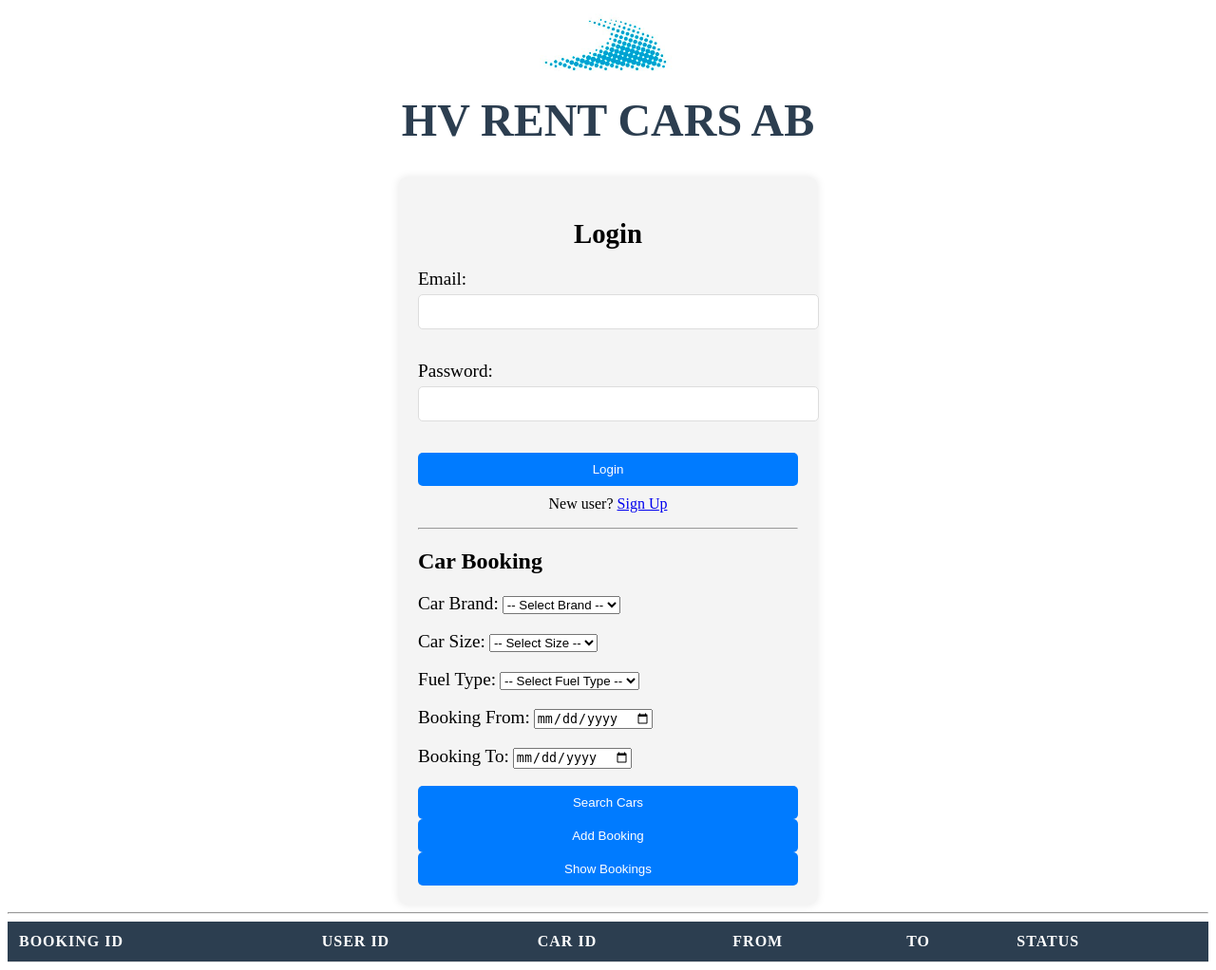
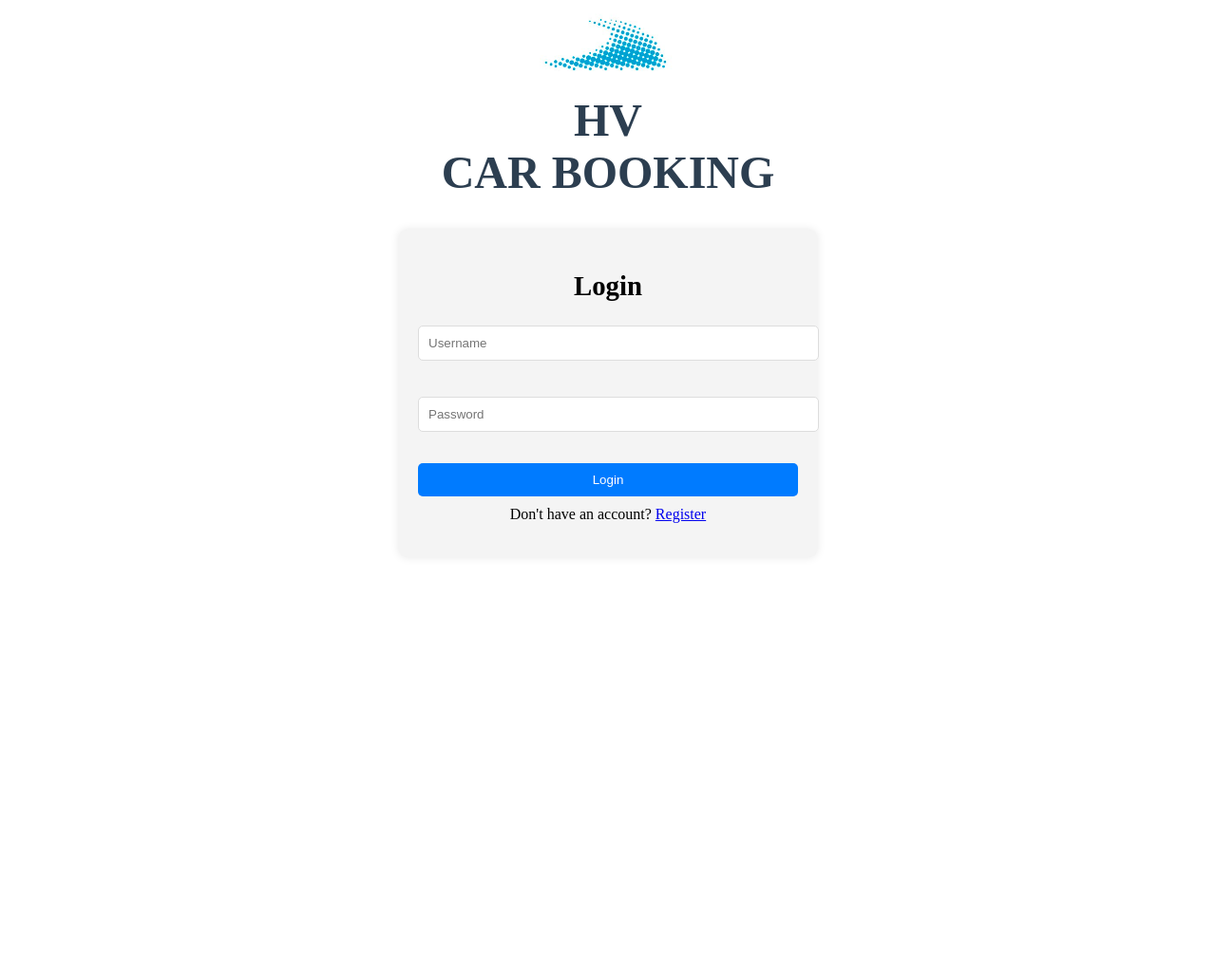
Before and after one commit to Nweder/DSD400_project, a Django app: page / in a window 1280 px wide. Shown: the whole page at 95% size. After the commit the page ends 551 px from the top, so only its background shows below. Run offline with Django 5.2, Linux system fonts and the light colour scheme; lists and menus that the app fills with data are empty.

Commit message:
la till login på homePage

```diff
--- a/DjangoServer/DOCUMENTATION.txt
+++ b/DjangoServer/DOCUMENTATION.txt
@@ -14,4 +14,4 @@ Varje ändring vi gör ska dokumenteras, så vi vet vad vi ska redovisa
 
 2025-02-23 skapade models.py. Här förvaras funktioner som hanterar querys med databas /FL
 
-2025-02-24
+2025-02-25 Satte upp login för användare på homePage / FL
--- a/DjangoServer/DSD400Project/DSD400Project/urls.py
+++ b/DjangoServer/DSD400Project/DSD400Project/urls.py
@@ -19,8 +19,8 @@ from django.urls import path
 from . import views
 
 urlpatterns = [
-    path('admin/', admin.site.urls),
-    path('',views.homePage),
-    path('about/',views.aboutPage),
-    path('user/',views.userPage),
+    path('admin/', admin.site.urls,name='admin'),
+    path('',views.homePage,name='homePage'),
+    path('about/',views.aboutPage,name='aboutPage'),
+    path('register/',views.registerPage,name='registerPage'),
 ]
--- a/DjangoServer/DSD400Project/DSD400Project/views.py
+++ b/DjangoServer/DSD400Project/DSD400Project/views.py
@@ -1,10 +1,22 @@
-from django.shortcuts import render
+from django.shortcuts import render, redirect
+from django.contrib.auth import authenticate, login, logout
+from django.urls import reverse
 
 def homePage(request):
-    return render(request, 'home.html')
+    if request.method == 'POST':
+        username = request.POST['username']
+        password = request.POST['password']
+        user = authenticate(request, username=username, password=password)
+        if user is not None:
+            login(request, user)
+            return redirect(reverse('homePage'))
+        else:
+            return redirect(reverse('homePage'))
+    else:
+        return render(request, 'home.html')
 
 def aboutPage(request):
     return render(request, 'about.html')
 
-def userPage(request):
-    return render(request, 'user.html')
+def registerPage(request):
+    pass
--- a/DjangoServer/DSD400Project/static/css/style.css
+++ b/DjangoServer/DSD400Project/static/css/style.css
@@ -40,7 +40,7 @@ label {
     margin-bottom: 5px;
 }
 
-input[type="email"], input[type="password"] {
+input[type="text"], input[type="password"] {
     width: 100%;
     padding: 10px;
     margin: 5px 0 15px;
--- a/DjangoServer/DSD400Project/templates/about.html
+++ b/DjangoServer/DSD400Project/templates/about.html
@@ -11,5 +11,4 @@
     <p>This project is made by Mohamad Nweder and Felix Löhnn</p>
     <p>Detta är en placeholder</p>
     <p>Check out the <a href="/">Home</a> here</p>
-    <p>Check out the <a href="/user">User</a> here</p>
 </html>
--- a/DjangoServer/DSD400Project/templates/home.html
+++ b/DjangoServer/DSD400Project/templates/home.html
@@ -9,84 +9,31 @@
 </head>
 <body>
     <div class="logo-container">
-    <img src="{% static 'images/hv_logo.png' %}" alt="Hv Rent Cars AB Logo" class="logo">
+    <img src="{% static 'images/hv_logo.png' %}" alt="HV Logo" class="logo">
     </div>
-    <h1>Hv Rent Cars AB</h1>
+    <h1>HV <br>car booking</h1>
+
+    <!--homePage är login, sedan omvandlas den till hemsidan där man bokar-->
+
+    {% if username.is_authenticated %}
+    <div>
+        <h1>Welcome, {{ username }}</h1>
+    </div>
+    {% else %}
     <div id="boxes">
-        <form id="authForm">
+        <form id="authForm" method="POST" action="{% url 'homePage' %}">
+            {% csrf_token %}
+            <form>
             <h2 id="authTitle">Login</h2>
-            <label for="email">Email:</label>
-            <input type="email" id="email" required><br><br>
-
-            <label for="password">Password:</label>
-            <input type="password" id="password" required><br><br>
-
-            <button type="button" onclick="handleAuth()">Login</button>
-            <p id="toggleAuth">
-                New user? <a href="#" onclick="toggleAuth()">Sign Up</a>
-            </p>
-        </form>
-        <hr>
-        <form id="bookingForm" class="hidden">
-            <h2>Car Booking</h2>
-
-            <!-- Filter Choices -->
-            <label for="brand">Car Brand:</label>
-            <select id="brand">
-                <option value="">-- Select Brand --</option>
-                <option value="Volvo">Volvo</option>
-                <option value="BMW">BMW</option>
-                <option value="Audi">Audi</option>
-                <option value="Toyota">Toyota</option>
-            </select><br><br>
-
-            <label for="size">Car Size:</label>
-            <select id="size">
-                <option value="">-- Select Size --</option>
-                <option value="Combi">Combi</option>
-                <option value="SUV">SUV</option>
-            </select><br><br>
-
-            <label for="fuelType">Fuel Type:</label>
-            <select id="fuelType">
-                <option value="">-- Select Fuel Type --</option>
-                <option value="Fuel">Fuel</option>
-                <option value="Electric">Electric</option>
-            </select><br><br>
-
-            <!-- Car Selection -->
-            <!-- <label for="carId">Car ID:</label>
-            <input type="text" id="carId" name="carId"><br><br> -->
-
-            <label for="dateFrom">Booking From:</label>
-            <input type="date" id="dateFrom" name="dateFrom"><br><br>
-
-            <label for="dateTo">Booking To:</label>
-            <input type="date" id="dateTo" name="dateTo"><br><br>
-
-            <button type="button" onclick="fetchFilteredCars()">Search Cars</button>
-            <button type="button" onclick="submitBooking()">Add Booking</button>
-            <button type="button" onclick="fetchBookings()">Show Bookings</button>
+            <input type="text" id="username" name='username' placeholder='Username' required><br><br>
+            <input type="password" id="password" name='password' placeholder='Password' required><br><br>
+            <button type="submit">Login</button>
+            <p id="toggleAuth">Don't have an account? <a href="{% url 'registerPage' %}">Register</a></p>
+            </form>
         </form>
     </div>
+    {% endif %}
 
-    <div class="cont">
-        <table id="bookingTable">
-            <thead>
-                <tr>
-                    <th>Booking ID</th>
-                    <th>User ID</th>
-                    <th>Car ID</th>
-                    <th>From</th>
-                    <th>To</th>
-                    <th>Status</th>
-                </tr>
-            </thead>
-            <hr>
-            <tbody>
-                <!-- Data will be dynamically populated -->
-            </tbody>
-        </table>
-    </div>
+
 </body>
 </html>
```
Also changed, not shown: DjangoServer/DSD400Project/templates/user.html (deleted, +0 -15 lines), DjangoServer/DSD400Project/db.sqlite3.
